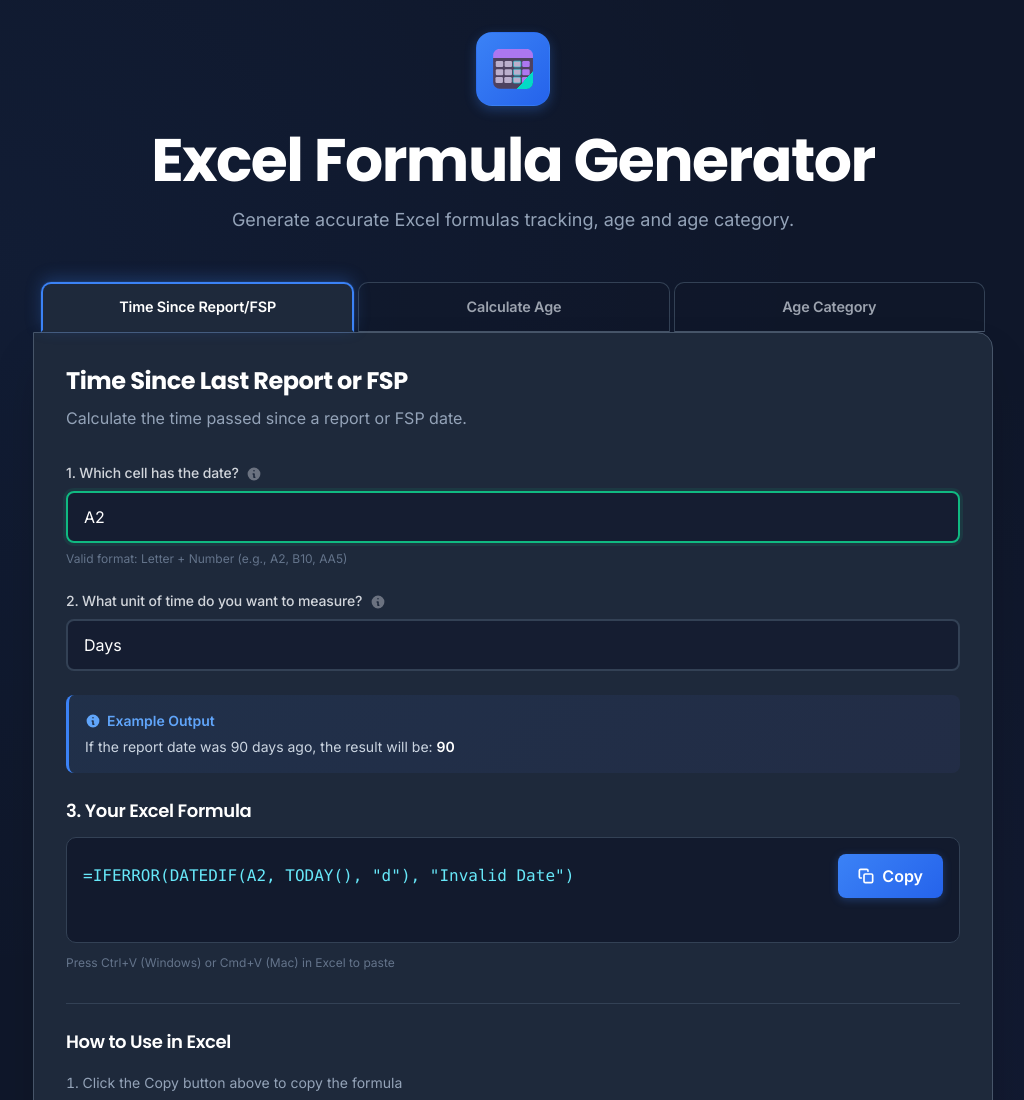
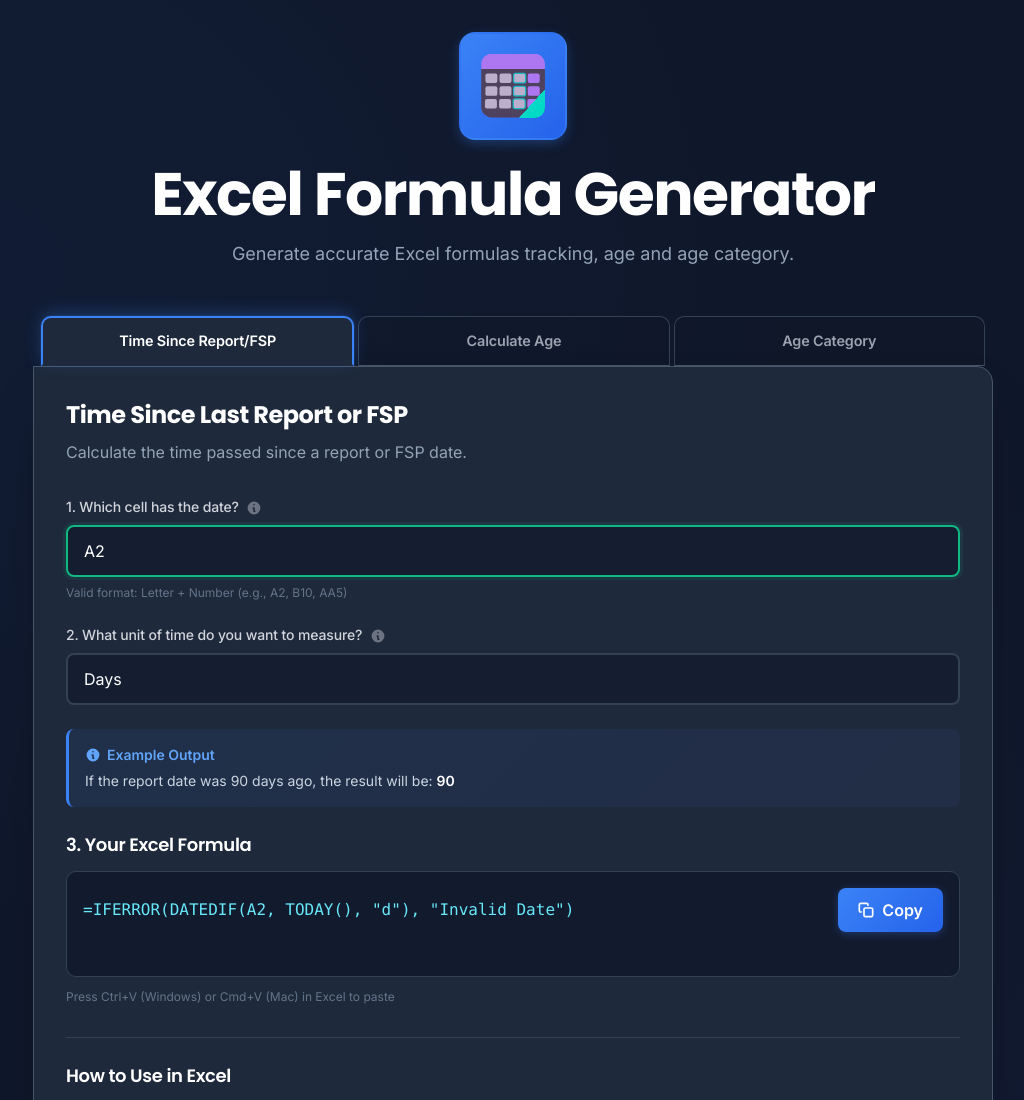
Before and after one commit to MicroSwitchers/timecalcformulas, a plain HTML site: page index.html in a window 1280 px wide. Shown: the top 1100 px of the page, without its empty margins (127-1151 px from the left). Drawn offline with nearby package versions, Linux system fonts and the light colour scheme.

Commit message:
Add files via upload

```diff
--- a/index.html
+++ b/index.html
@@ -236,8 +236,8 @@
 
     <div class="container mx-auto p-4 sm:p-6 md:p-8 max-w-5xl">
         <header class="text-center mb-12">
-            <div class="inline-flex items-center justify-center header-icon p-4 rounded-2xl mb-6 border border-blue-500/20">
-                <img src="timecalcexcel.svg" alt="Time Calculation Icon" class="w-10 h-10">
+            <div class="inline-flex items-center justify-center header-icon p-5 rounded-2xl mb-6 border-2 border-blue-500/30">
+                <img src="timecalcexcel.svg" alt="Time Calculation Icon" class="w-16 h-16">
             </div>
             <h1 class="text-4xl sm:text-5xl md:text-6xl font-bold text-white tracking-tight mb-4">Excel Formula Generator</h1>
             <p class="mt-3 text-base sm:text-lg text-slate-400 max-w-2xl mx-auto leading-relaxed">Generate accurate Excel formulas tracking, age and age category.</p>
```
